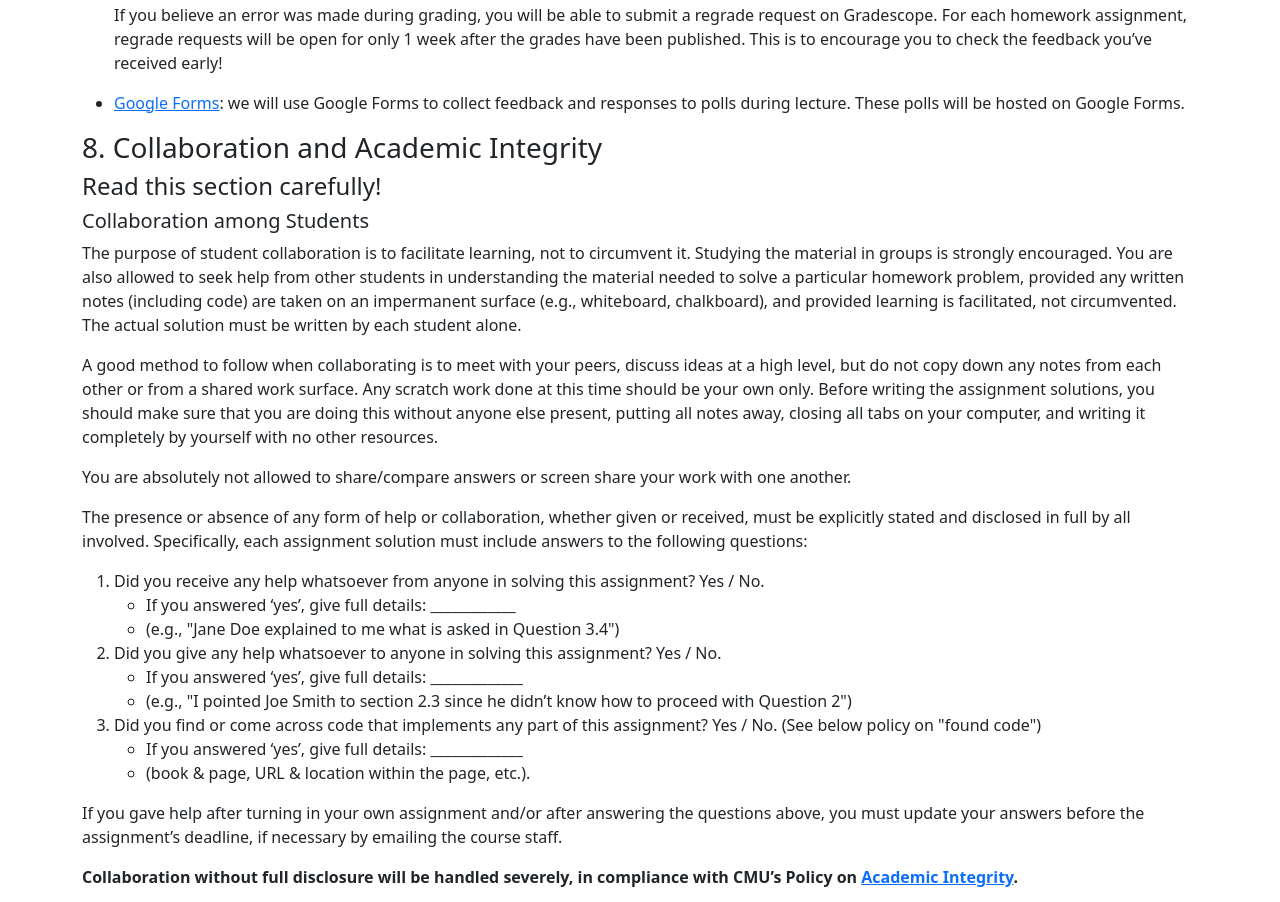
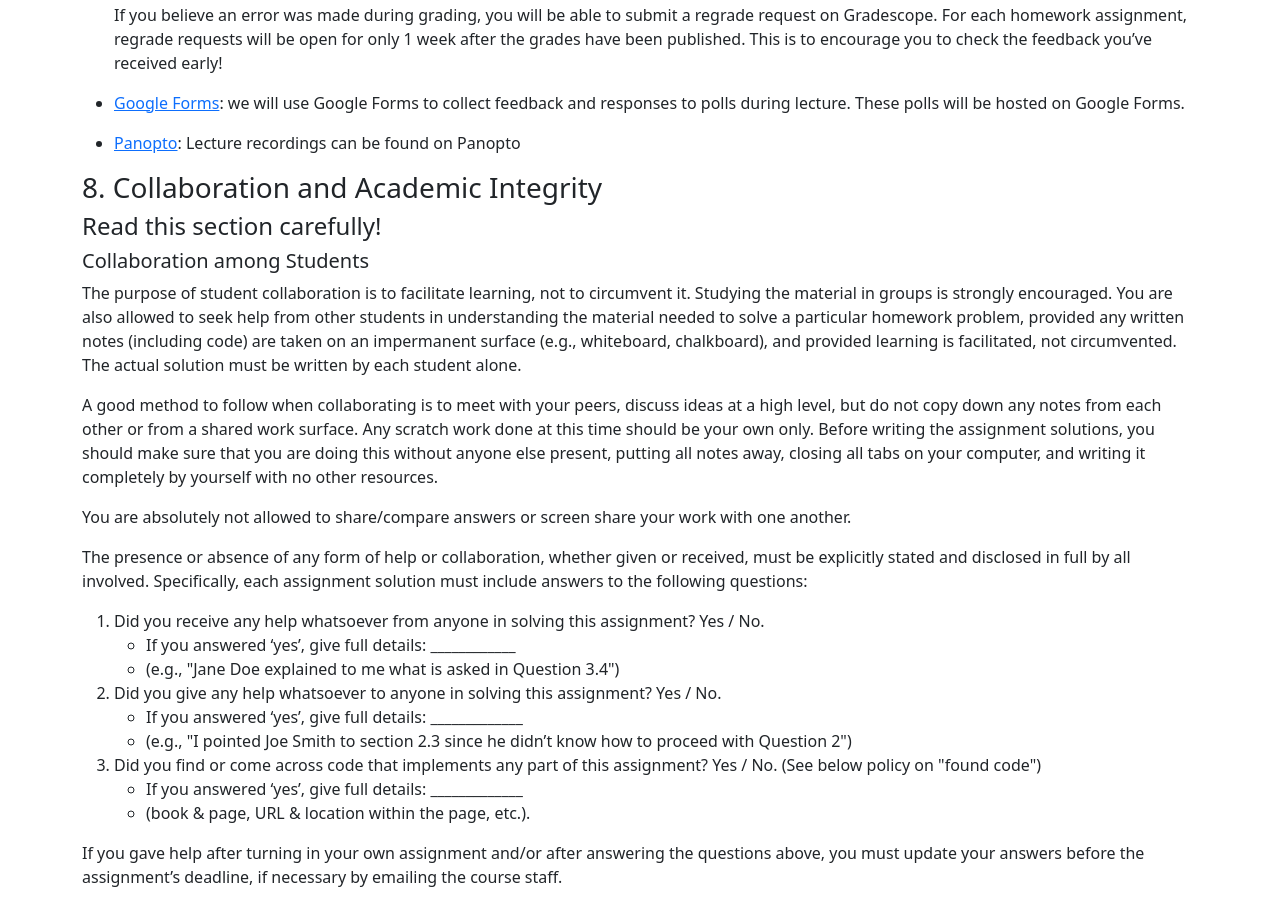
Before and after one commit to mld-instructors/10701-f25-website, a plain HTML site: page index.html in a window 1280 px wide. Shown: the part 6235-7137 px from the top of the page. Drawn offline with nearby package versions, Linux system fonts and the light colour scheme.

Commit message:
added panopto to course technologies

```diff
--- a/index.html
+++ b/index.html
@@ -483,6 +483,8 @@
 			rel="noopener noreferrer">Google Forms</a>: we will use Google Forms to collect
 			feedback and responses to polls during lecture. These polls will be hosted on
 			Google Forms.</p></li>
+		<li><p><a href="https://scs.hosted.panopto.com/Panopto/Pages/Sessions/List.aspx?folderID=cc2bc5c0-ecd9-46b8-98db-b341012e3f06" target="_blank"
+			rel="noopener noreferrer">Panopto</a>: Lecture recordings can be found on Panopto</p></li>
 	  </ul>
 
 	  <h3>8. Collaboration and Academic Integrity</h3>
```
